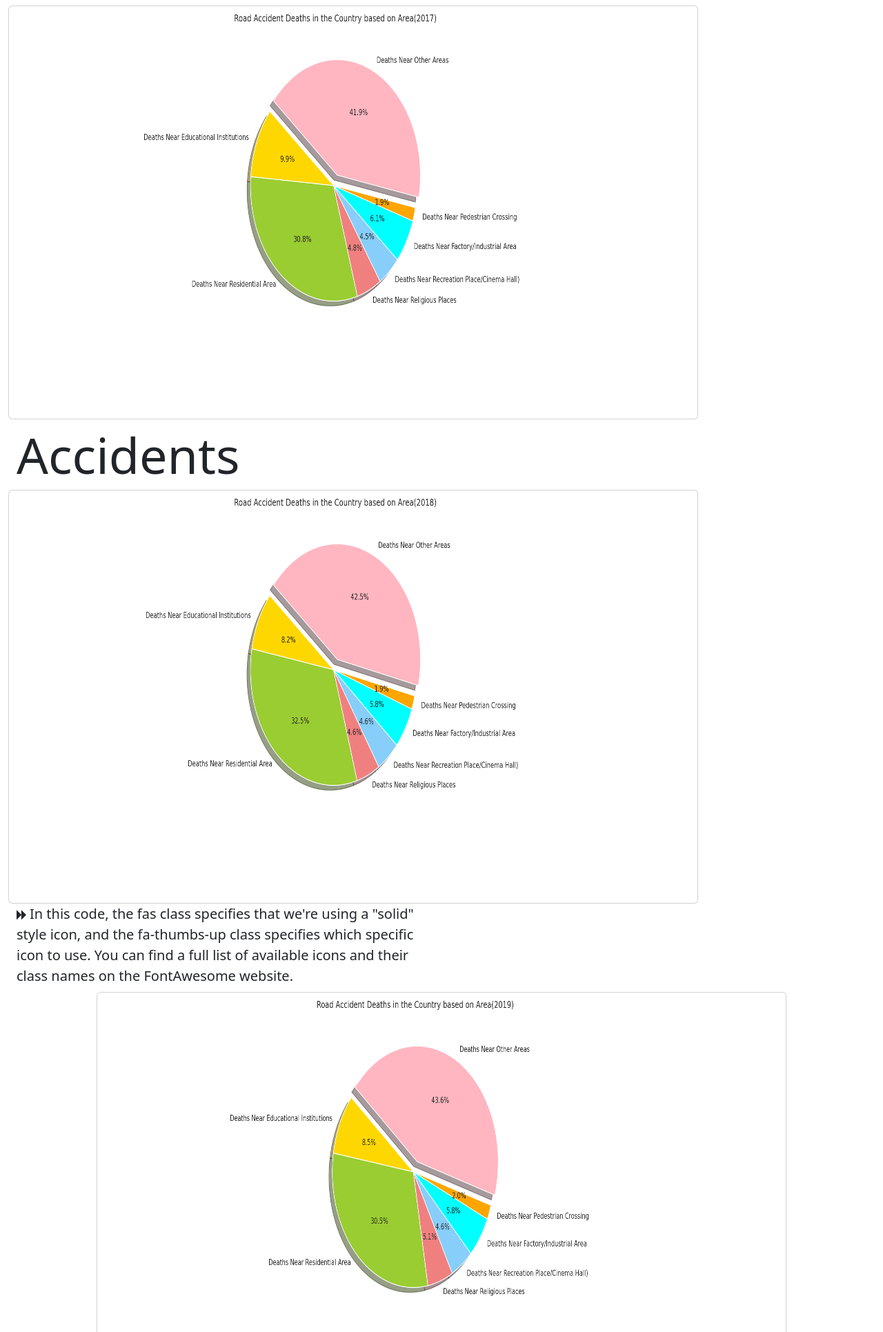
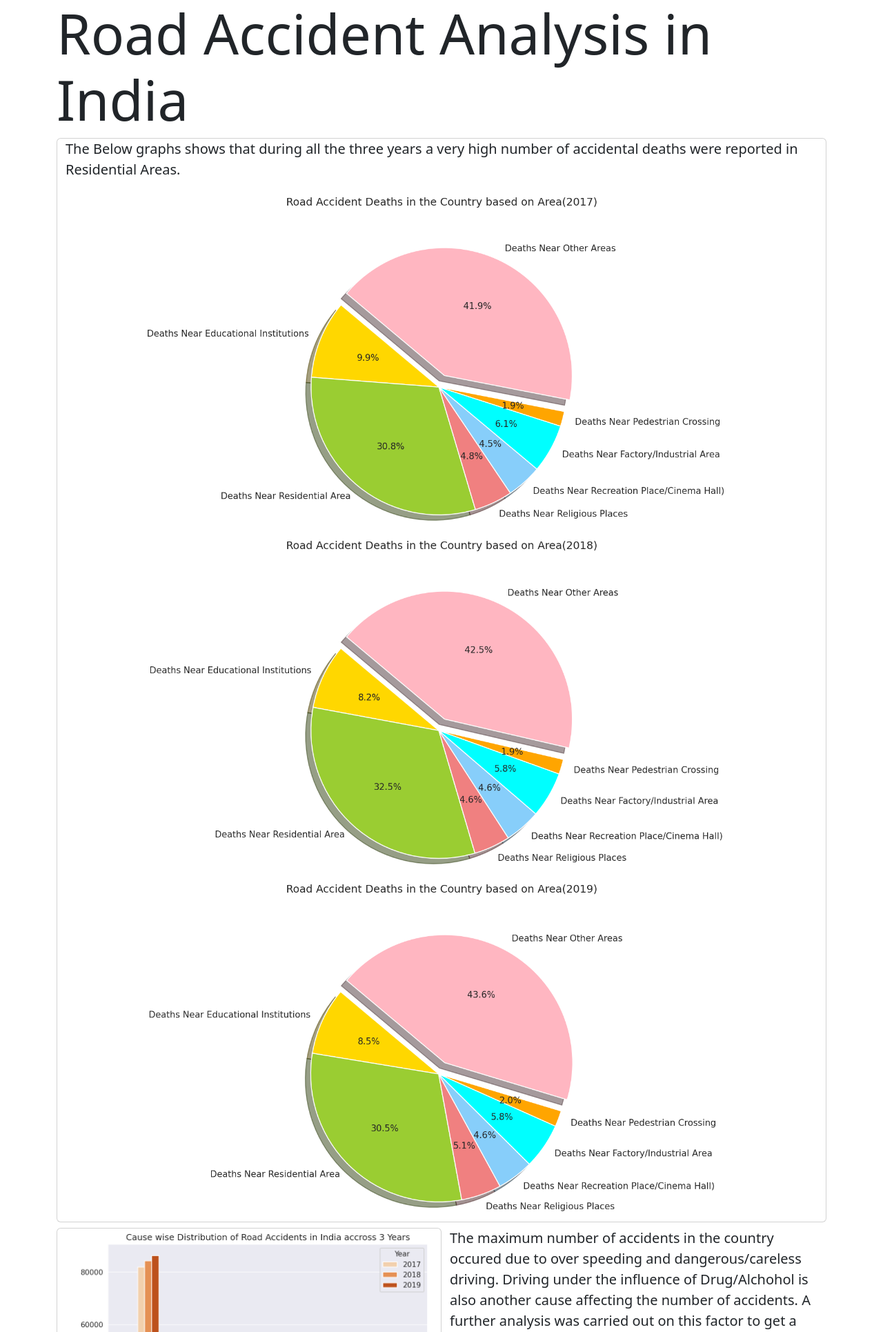
Before and after one commit to Pr454th/Road-Accidents-Analysis-in-India-using-Flask, a Flask app: page /analytics in a window 1280 px wide. Shown: the top 1931 px of the page at 69% size. Run offline with Flask 2, Linux system fonts and the light colour scheme; parts of the project's set-up code (start-up, migrations or seed data) failed here and were passed over; some libraries are stand-ins or nearby versions.

Commit message:
image rendering

```diff
--- a/app/app.py
+++ b/app/app.py
@@ -20,6 +20,11 @@ time_3_yrs=pd.read_csv("app/Datasets/Time of Occurrence-3 years.xls")
 
 data.main(Y2019_death_data,Y2018_death_data,Y2017_death_data,drunk_data,Cause_2019,Cause_2018,Cause_2017,Mode_2019,Mode_2018,Mode_2017,two_wheel_combined,time_3_yrs)
 
+@bp.after_request
+def add_header(response):
+    response.cache_control.max_age = 0
+    return response
+
 @bp.route('/')
 def home():
     return render_template('home.html')
@@ -29,4 +34,4 @@ def analytics():
     return render_template('analytics.html')
 
 if __name__ == '__main__':
-    app.run(debug=True)
+    app.run(debug=True,use_reloader=True)
--- a/app/templates/analytics.html
+++ b/app/templates/analytics.html
@@ -1,39 +1,37 @@
 {% extends 'base.html' %} {% block title %}Analytics{% endblock %} {% block
 dataset_info %}
-<div class="row mt-2 mb-2 d-flex mx-auto">
-  <div class="card col-6">
-    <img src="../static/images/area.png" alt="" class="img-fluid" />
-  </div>
-  <div class="col-6"></div>
-</div>
-<div class="row mt-2 mb-2 d-flex mx-auto">
-  <h1 class="display-2">Accidents</h1>
-  <div class="card col-6">
-    <img src="../static/images/area_2018.png" alt="" class="img-fluid" />
-  </div>
-  <div class="col-6">
-    <i class="fa fa-forward"></i>
-    <span class="lead">
-      In this code, the fas class specifies that we're using a "solid" style
-      icon, and the fa-thumbs-up class specifies which specific icon to use. You
-      can find a full list of available icons and their class names on the
-      FontAwesome website.
-    </span>
-  </div>
-</div>
+<h1 class="display-1">Road Accident Analysis in India</h1>
 <div class="card row mt-2 mb-2 d-flex mx-auto">
+  <p class="lead">
+    The Below graphs shows that during all the three years a very high number of
+    accidental deaths were reported in Residential Areas.
+  </p>
+  <img src="../static/images/area.png" alt="" class="img-fluid" />
+  <img src="../static/images/area_2018.png" alt="" class="img-fluid" />
   <img src="../static/images/area_2019.png" alt="" class="img-fluid" />
 </div>
 <div class="row mt-2 mb-2 d-flex mx-auto">
   <div class="card col-6">
     <img src="../static/images/Cause_wise.png" alt="" class="img-fluid" />
   </div>
-  <div class="col-6"></div>
-</div>
-<div class="card row mt-2 mb-2 d-flex mx-auto">
-  <img src="../static/images/city.png" alt="" class="img-fluid" />
+  <div class="col-6">
+    <p class="lead">
+      The maximum number of accidents in the country occured due to over
+      speeding and dangerous/careless driving. Driving under the influence of
+      Drug/Alchohol is also another cause affecting the number of accidents. A
+      further analysis was carried out on this factor to get a better insight.
+    </p>
+  </div>
 </div>
 <div class="card row mt-2 mb-2 mx-auto">
+  <p class="lead">
+    Below figures shows that highest number of accidents due to drinking and
+    driving was reported from Uttar pradesh in the States category and from
+    Delhi in Union Territory category. Accidents in UP due to this factor has
+    only increased over 3 years. Andhra Pradesh shows very good improvement and
+    the number of accident cases due to drinking and driving has reduced
+    considerably.
+  </p>
   <img src="../static/images/drunk.png" alt="" class="img-fluid" />
 </div>
 <div class="card row mt-2 mb-2 d-flex mx-auto">
@@ -44,36 +42,64 @@ dataset_info %}
   />
 </div>
 <div class="card row mt-2 mb-2 d-flex mx-auto">
+  <p class="lead">
+    Data shows that two-wheelers has caused highest number of accidents in the
+    country and it has only increased over 3 years.
+  </p>
   <img src="../static/images/Mode_combined.png" alt="" class="img-fluid" />
 </div>
 <div class="card row mt-2 mb-2 d-flex mx-auto">
+  <p class="lead">
+    State wise analysis of data shows that Uttar Pradesh reported the highest
+    accident deaths in the country and among the union territories Delhi
+    reported highest death count. Among the cities in the country Delhi always
+    topped the list in the number of road accident deaths.
+  </p>
   <img
     src="../static/images/States with Highest Death Rate-Yearly Analysis.png"
     alt=""
     class="img-fluid"
   />
+  <img
+    src="../static/images/UTs with Highest Death Rate-Yearly Analysis.png"
+    alt=""
+    class="img-fluid"
+  />
+  <img src="../static/images/city.png" alt="" class="img-fluid" />
 </div>
 <div class="card row mt-2 mb-2 d-flex mx-auto">
+  <p class="lead">
+    Time of occurence data shows that maximum number of accidents in the country
+    were reported between 6:00 PM and 9:00 PM.
+  </p>
   <img src="../static/images/time_of_occurence.png" alt="" class="img-fluid" />
 </div>
 <div class="card row mt-2 mb-2 d-flex mx-auto">
+  <p class="lead">
+    Highest number of two-wheeler accidents were reported from Uttar Pradesh in
+    the States category and from Delhi in the UT Category
+  </p>
   <img src="../static/images/two_wheel_ut.png" alt="" class="img-fluid" />
 </div>
 <div class="card row mt-2 mb-2 d-flex mx-auto">
   <img src="../static/images/two_wheel_states.png" alt="" class="img-fluid" />
 </div>
-
 <div class="card row mt-2 mb-2 d-flex mx-auto">
-  <img
-    src="../static/images/UTs with Highest Death Rate-Yearly Analysis.png"
-    alt=""
-    class="img-fluid"
-  />
-</div>
-<div class="card row mt-2 mb-2 d-flex mx-auto">
+  <p class="lead">
+    Below graph clearly shows that the deaths due to road accidents has only
+    increased in India from 2017-2019. Studies states that each year, about
+    three to five percent of the country’s GDP was invested in road accidents.
+    Notably, while India has about one percent of the world’s vehicle
+    population, it also accounted for about six percent of the global road
+    traffic incidents.
+  </p>
   <img src="../static/images/YearVsDeathCount.png" alt="" class="img-fluid" />
 </div>
 <div class="card row mt-2 mb-2 d-flex mx-auto">
+  <p class="lead">
+    Data also shows that the majority of the adult victims from the fatal road
+    accidents are Males.
+  </p>
   <img
     src="../static/images/YearVsDeathCountBasedOnGender.png"
     alt=""
--- a/app/templates/base.html
+++ b/app/templates/base.html
@@ -15,19 +15,9 @@
     />
     <script src="https://cdn.jsdelivr.net/npm/bootstrap@5.2.3/dist/js/bootstrap.bundle.min.js"></script>
     <title>{%block title%}{%endblock%}</title>
-    <style>
-      .card {
-        width: 1000px;
-        height: 600px;
-      }
-      .card img {
-        width: 900px;
-        height: 500px;
-      }
-    </style>
   </head>
   <body>
-    <div class="container-fluid">
+    <div class="container">
       {%block main%}{%endblock%} {%block dataset_info%}{%endblock%}
     </div>
   </body>
```
Also changed, not shown: app/data.py (+14 -14 lines), app/templates/home.html (+0 -94 lines), app/static/images/Cause_wise.png, app/static/images/Drunk_and_Drive_Accident_Cases_Accross_UTs_in_India.png, app/static/images/Mode_combined.png, app/static/images/UTs with Highest Death Rate-Yearly Analysis.png, app/static/images/YearVsDeathCount.png, app/static/images/YearVsDeathCountBasedOnGender.png, app/static/images/area.png, app/static/images/area_2018.png, app/static/images/area_2019.png, app/static/images/city.png, app/static/images/drunk.png, app/static/images/time_of_occurence.png, 2 more files.
